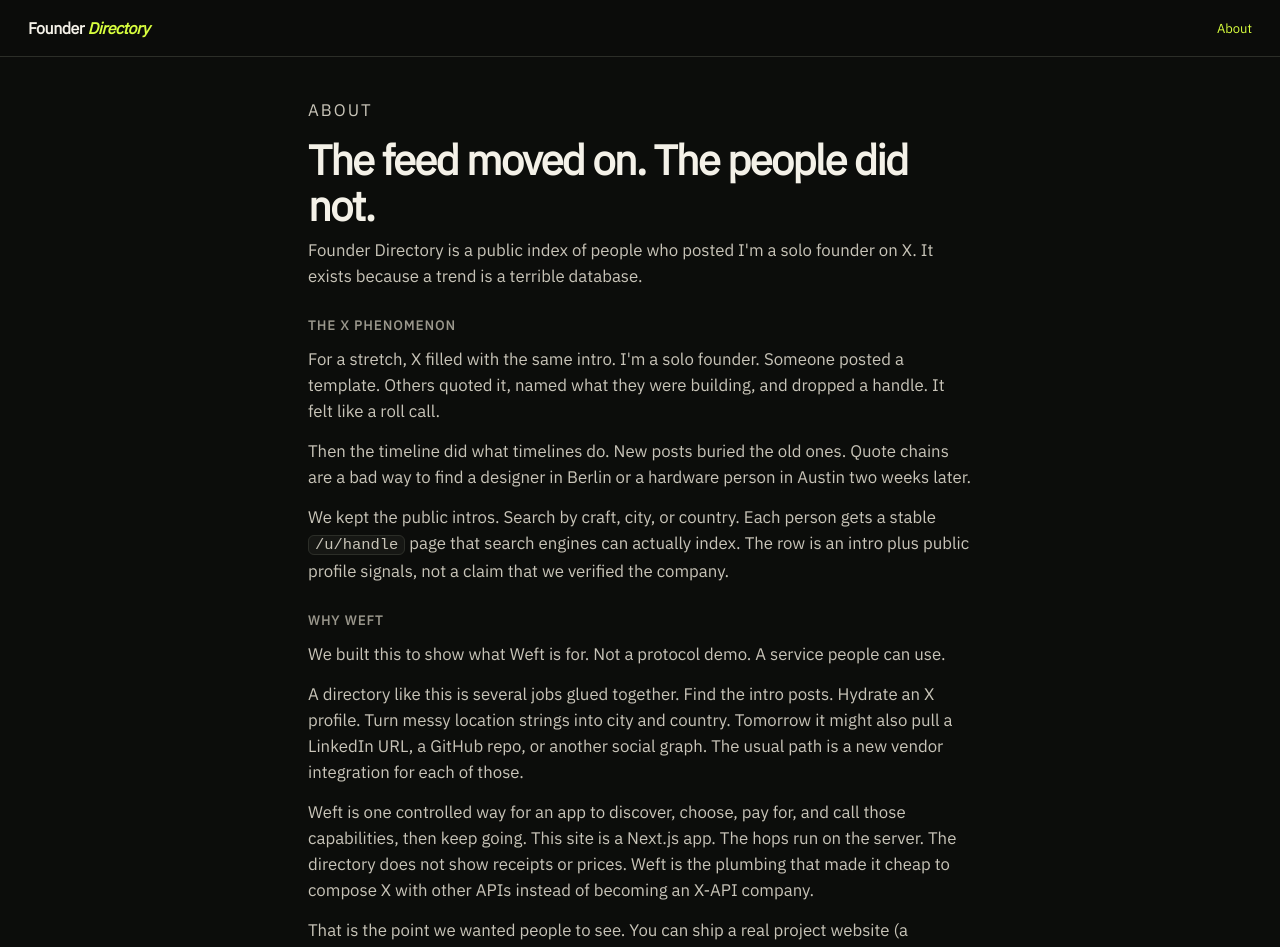
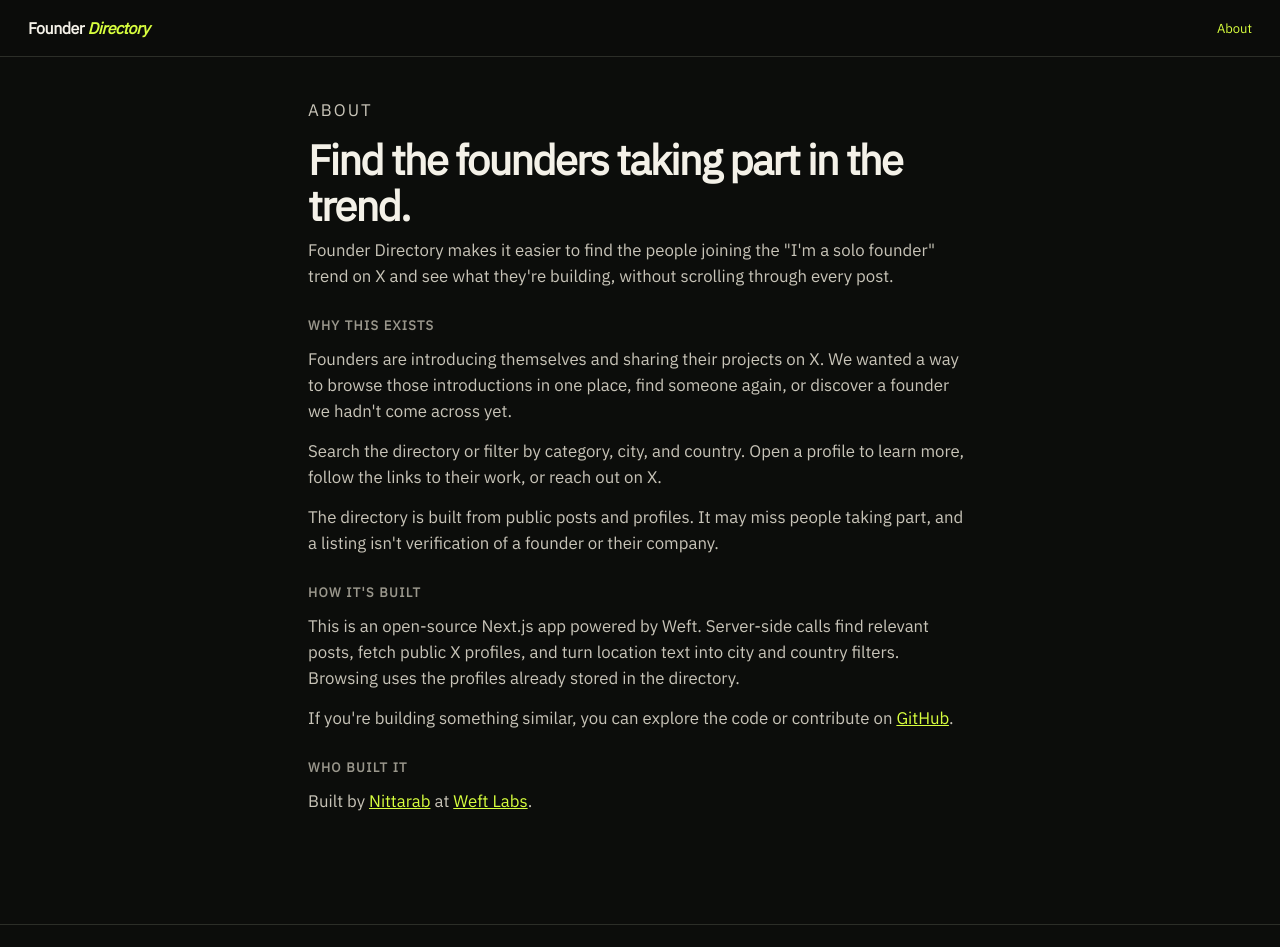
Before and after one commit to weftlabs/founder-directory, a Next.js app: page /about in a window 1280 px wide. Shown: the top 947 px of the page. Built offline with nearby package versions, Linux system fonts and the light colour scheme.

Commit message:
docs: explain the directory's purpose on About page

```diff
--- a/app/about/page.tsx
+++ b/app/about/page.tsx
@@ -5,12 +5,12 @@
 export const metadata: Metadata = {
   title: "About",
   description:
-    "How an X intro trend became Founder Directory, with server-side Weft calls powering profile discovery and location normalization.",
+    "Find founders taking part in the solo founder trend on X, discover what they are building, and connect with them.",
   alternates: { canonical: "/about" },
   openGraph: {
     title: "About Founder Directory",
     description:
-      "The I'm a solo founder wave on X, kept as a searchable index, built with Weft.",
+      "Find founders taking part in the solo founder trend on X, discover what they are building, and connect with them.",
     url: "/about",
     type: "article",
   },
@@ -34,54 +34,47 @@
       <SiteHeader aboutCurrent />
       <main className="about">
         <p className="cat">About</p>
-        <h1>The feed moved on. The people did not.</h1>
+        <h1>Find the founders taking part in the trend.</h1>
         <p className="lede">
-          Founder Directory is a public index of people who posted I&apos;m a
-          solo founder on X. It exists because a trend is a terrible database.
+          Founder Directory makes it easier to find the people joining the
+          &quot;I&apos;m a solo founder&quot; trend on X and see what
+          they&apos;re building, without scrolling through every post.
         </p>
 
-        <h2>The X phenomenon</h2>
+        <h2>Why this exists</h2>
         <p>
-          For a stretch, X filled with the same intro. I&apos;m a solo founder.
-          Someone posted a template. Others quoted it, named what they were
-          building, and dropped a handle. It felt like a roll call.
+          Founders are introducing themselves and sharing their projects on X.
+          We wanted a way to browse those introductions in one place, find
+          someone again, or discover a founder we hadn&apos;t come across yet.
         </p>
         <p>
-          Then the timeline did what timelines do. New posts buried the old
-          ones. Quote chains are a bad way to find a designer in Berlin or a
-          hardware person in Austin two weeks later.
+          Search the directory or filter by category, city, and country. Open a
+          profile to learn more, follow the links to their work, or reach out on
+          X.
         </p>
         <p>
-          We kept the public intros. Search by craft, city, or country. Each
-          person gets a stable <code>/u/handle</code> page that search engines
-          can actually index. The row is an intro plus public profile signals,
-          not a claim that we verified the company.
+          The directory is built from public posts and profiles. It may miss
+          people taking part, and a listing isn&apos;t verification of a founder
+          or their company.
         </p>
 
-        <h2>Why Weft</h2>
+        <h2>How it&apos;s built</h2>
         <p>
-          We built this to show what Weft is for. Not a protocol demo. A service
-          people can use.
+          This is an open-source Next.js app powered by Weft. Server-side calls
+          find relevant posts, fetch public X profiles, and turn location text
+          into city and country filters. Browsing uses the profiles already
+          stored in the directory.
         </p>
         <p>
-          A directory like this is several jobs glued together. Find the intro
-          posts. Hydrate an X profile. Turn messy location strings into city and
-          country. Tomorrow it might also pull a LinkedIn URL, a GitHub repo, or
-          another social graph. The usual path is a new vendor integration for
-          each of those.
-        </p>
-        <p>
-          Weft is one controlled way for an app to discover, choose, pay for,
-          and call those capabilities, then keep going. This site is a Next.js
-          app. The hops run on the server. The directory does not show receipts
-          or prices. Weft is the plumbing that made it cheap to compose X with
-          other APIs instead of becoming an X-API company.
-        </p>
-        <p>
-          That is the point we wanted people to see. You can ship a real project
-          website (a directory, an index, a small tool) by combining social
-          surfaces and paid APIs without wiring each provider by hand. X today.
-          LinkedIn or GitHub when the job needs them. Same pattern.
+          If you&apos;re building something similar, you can explore the code or
+          contribute on{" "}
+          <a
+            href="https://github.com/weftlabs/founder-directory"
+            rel="noopener noreferrer"
+          >
+            GitHub
+          </a>
+          .
         </p>
 
         <h2>Who built it</h2>
```
Also changed, not shown: 1 other file (tests, documents, lock files or other folders).
